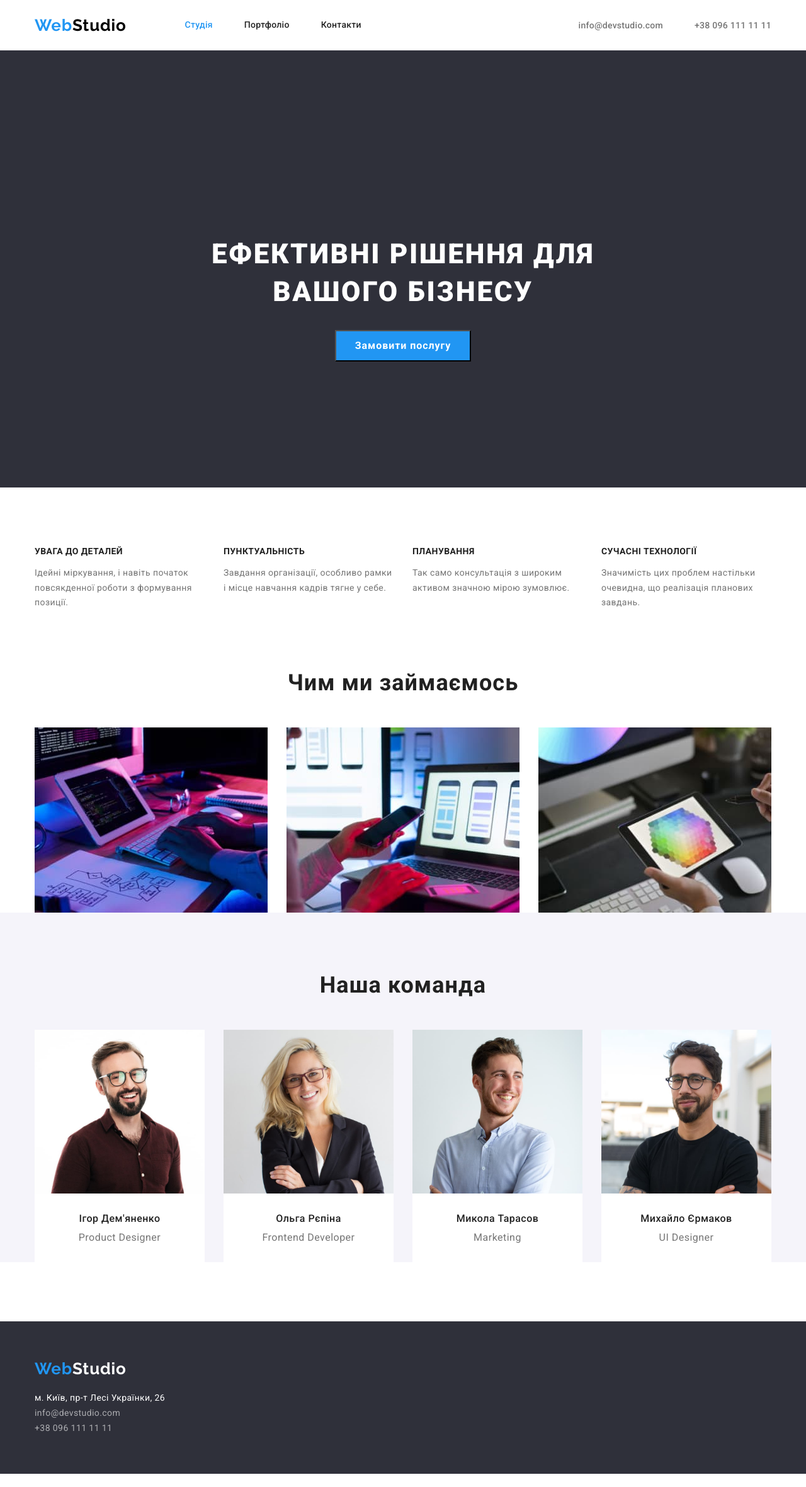
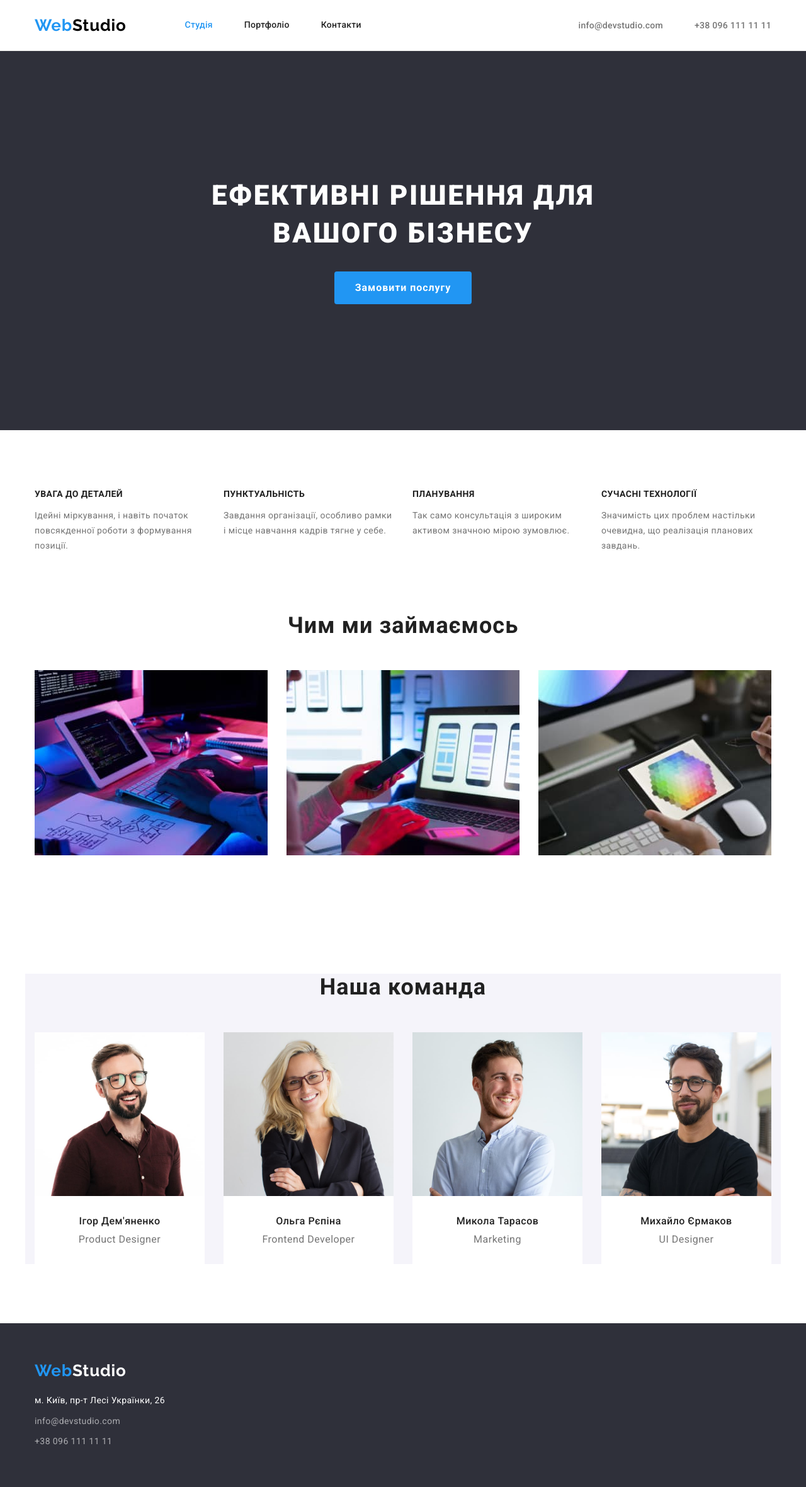
Before and after one commit to VovaKyrychuk/goit-markup-hw-03, a plain HTML site: page index.html in a window 1280 px wide. Shown: the whole page at 63% size. Before the commit the page ends 2340 px from the top, so only its background shows below. Drawn offline with nearby package versions, Linux system fonts and the light colour scheme.

Commit message:
HW03 correct

```diff
--- a/css/styles.css
+++ b/css/styles.css
@@ -59,6 +59,9 @@ body {
   list-style: none;
 }
 /*---Header---*/
+.header {
+  border-bottom: 1px solid rgba(236, 236, 236, 1);
+}
 .header-container {
   display: flex;
   align-items: center;
@@ -87,18 +90,18 @@ body {
   color: var(--accent-color);
 }
 .header-link {
-  display: flex;
+  display: block;
   gap: 50px;
-  weight: 281px;
 }
 .container-links {
   display: flex;
   gap: 50px;
-  weight: 281px;
+}
+
+.header-link {
   padding-top: 32px;
   padding-bottom: 32px;
-}
-.header-link {
+
   font-weight: 500;
   font-size: 14px;
   line-height: 1.14;
@@ -117,6 +120,9 @@ body {
 }
 .contact-mail,
 .contact-tel {
+  padding-top: 32px;
+  padding-bottom: 32px;
+
   font-weight: 500;
   font-size: 14px;
   line-height: 1.14;
@@ -130,13 +136,14 @@ body {
 }
 /*---HERO---*/
 .section-hero {
+  padding-top: 200px;
+  padding-bottom: 200px;
   background-color: var(--title-background-color);
   text-align: center;
 }
 .headline {
   margin-top: 0;
   margin-bottom: 30px;
-  padding-top: 200px;
   font-weight: 900;
   font-size: 44px;
   line-height: 1.36;
@@ -147,9 +154,11 @@ body {
 }
 
 .btn {
-  margin-bottom: 200px;
   min-width: 216px;
-  height: 50px;
+  padding: 10px 32px;
+  border-radius: 4px;
+  border: 1px solid transparent;
+
   font-family: inherit;
   font-style: normal;
   font-weight: 700;
@@ -166,6 +175,7 @@ body {
   box-shadow: 0px 4px 4px rgba(0, 0, 0, 0.15);
   border-radius: 4px;
 }
+/*---Portfolio---*/
 .filter-container {
   margin-bottom: 8px;
 }
@@ -212,6 +222,8 @@ body {
 
 .project-title {
   visibility: hidden;
+  margin-bottom: 0px;
+  font-size: 0px;
 }
 /*---Проекти-Контейнер-сітка---*/
 .project-list {
@@ -219,6 +231,7 @@ body {
   flex-wrap: wrap;
   margin-left: -15px;
   margin-right: -15px;
+  margin-top: 35px;
 }
 .project-list .project-item {
   flex-basis: calc(100% / 3 -15px);
@@ -272,7 +285,9 @@ body {
   color: var(--primary-text-color);
 }
 /*---Чим ми займаємось---*/
-
+.section-work {
+  padding-bottom: 94px;
+}
 .work-list {
   display: flex;
   gap: 30px;
@@ -288,6 +303,9 @@ body {
   color: var(--caption-text-color);
 }
 /*---Наша команда---*/
+.section-team {
+  padding-bottom: 94px;
+}
 .team-title {
   margin-bottom: 50px;
 
@@ -309,9 +327,11 @@ body {
 .team-list {
   background-color: var(--section-backgraund-color);
 }
+.team-name {
+  padding-top: 30px;
+  padding-bottom: 30px;
+}
 .team-subtitle {
-  padding-top: 30px;
-
   font-weight: 500;
   font-size: 16px;
   line-height: 1.19;
@@ -322,7 +342,7 @@ body {
 .team-text {
   padding-top: 10px;
   margin-top: 0;
-  margin-bottom: 30px;
+  margin-bottom: 0;
 
   font-size: 16px;
   line-height: 1.19;
@@ -351,16 +371,14 @@ body {
 }
 /*---Footer---*/
 .footer {
+  padding-top: 60px;
+  padding-bottom: 60px;
   background-color: var(--title-background-color);
 }
-.main-footer {
-  margin-top: 94px;
-  padding-top: 60px;
-  padding-bottom: 60px;
+address {
+  margin-top: 20px;
 }
 .map {
-  margin-bottom: 9px;
-
   font-size: 14px;
   line-height: 1.71;
   letter-spacing: 0.03em;
@@ -371,8 +389,14 @@ body {
 .map:focus {
   color: var(--accent-color);
 }
+.footer-mail {
+  margin-top: 9px;
+}
+.footer-tel {
+  margin-top: 9px;
+}
 .footer-contact {
-  margin-bottom: 9px;
+  margin-top: 9px;
 
   font-size: 14px;
   line-height: 1.71;
@@ -383,9 +407,6 @@ body {
 .footer-contact:hover,
 .footer-contact:focus {
   color: var(--accent-color);
-}
-.main-logo {
-  margin-bottom: 20px;
 }
 .footer-logo {
   font-family: "Raleway";
--- a/index.html
+++ b/index.html
@@ -27,7 +27,7 @@
           <a class="header-logo link" href="./index.html"
             ><span class="logo-accent">Web</span>Studio</a
           >
-          <ul class="header-link list">
+          <ul class="list">
             <div class="container-links">
               <li>
                 <a class="header-link current" href="./index.html">Студія</a>
@@ -56,7 +56,7 @@
       </div>
     </header>
     <main class="main">
-      <section class="section section-hero">
+      <section class="section-hero">
         <h1 class="headline">
           Ефективні рішення для <br />
           вашого бізнесу
@@ -98,7 +98,7 @@
         </div>
       </section>
       <section class="section section-work">
-        <div class="section-work container">
+        <div class="container">
           <h3 class="middle-section">Чим ми займаємось</h3>
           <ul class="work-list list">
             <li>
@@ -128,7 +128,7 @@
           </ul>
         </div>
       </section>
-      <section class="section team-section">
+      <section class="section section-team">
         <div class="team-section container">
           <h2 class="team-title">Наша команда</h2>
           <ul class="team-book list">
@@ -139,8 +139,10 @@
                 width="270"
                 height="260"
               />
+              <div class="team-name">
                 <h3 class="team-subtitle">Ігор Дем'яненко</h3>
                 <p class="team-text">Product Designer</p>
+              </div>
             </li>
             <li class="team-list">
               <img
@@ -149,8 +151,10 @@
                 width="270"
                 height="260"
               />
+              <div class="team-name">
                 <h3 class="team-subtitle">Ольга Рєпіна</h3>
                 <p class="team-text">Frontend Developer</p>
+              </div>
             </li>
             <li class="team-list">
               <img
@@ -159,8 +163,10 @@
                 width="270"
                 height="260"
               />
+              <div class="team-name">
                 <h3 class="team-subtitle">Микола Тарасов</h3>
                 <p class="team-text">Marketing</p>
+              </div>
             </li>
             <li class="team-list">
               <img
@@ -169,20 +175,20 @@
                 width="270"
                 height="260"
               />
+              <div class="team-name">
                 <h3 class="team-subtitle">Михайло Єрмаков</h3>
                 <p class="team-text">UI Designer</p>
+              </div>
             </li>
           </ul>
         </div>
       </section>
     </main>
     <footer class="footer">
-      <div class="main-footer container">
-        <div class="main-logo">
+      <div class="container">
         <a class="footer-logo link" href="./index.html"
           ><span class="logo-accent">Web</span>Studio</a
         >
-        </div>
         <address>
           <ul class="list">
             <li>
@@ -195,12 +201,12 @@
                 м. Київ, пр-т Лесі Українки, 26</a
               >
             </li>
-            <li>
+            <li class="footer-mail">
               <a class="footer-contact" href="mailto:info@devstudio.com"
                 >info@devstudio.com</a
               >
             </li>
-            <li>
+            <li class="footer-tel">
               <a class="footer-contact" href="tel:+380961111111"
                 >+38 096 111 11 11</a
               >
```
Also changed, not shown: portfolio.html (+6 -10 lines). Lines whose indentation alone changed are shown as unchanged.
